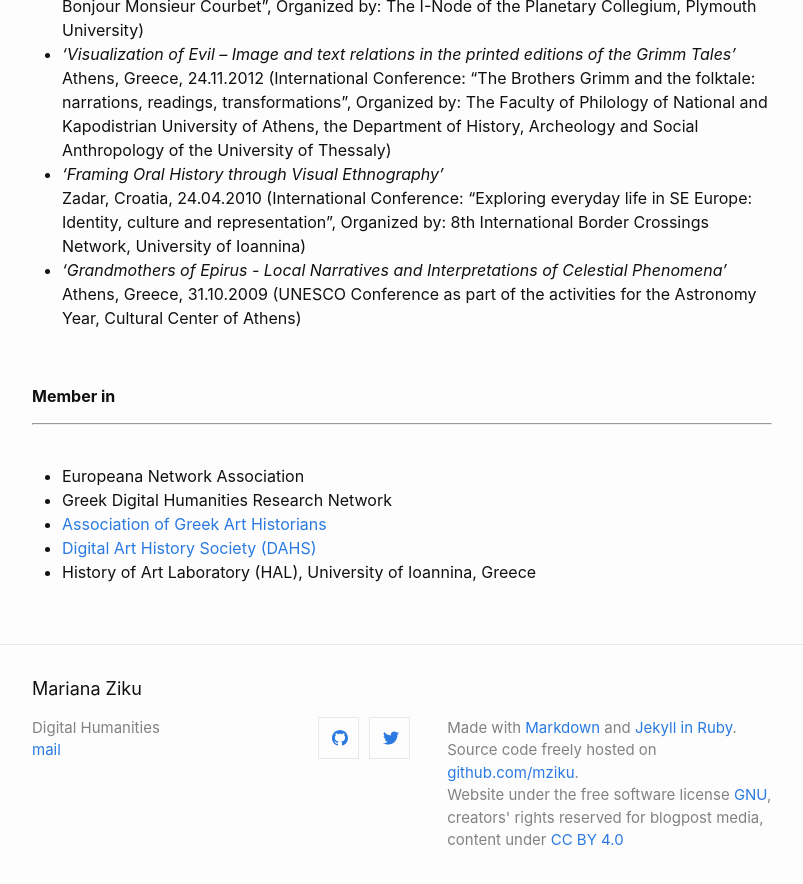
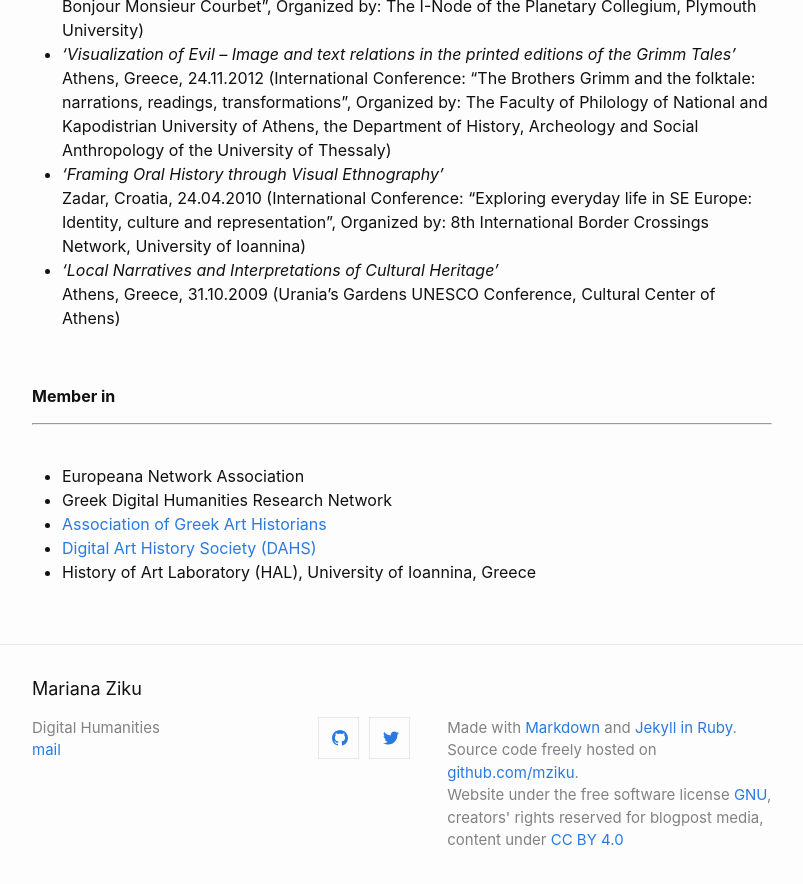
Before and after one commit to mziku/mziku.github.io, a Jekyll site: the page built from publications.md, in a window 1280 px wide and 900 px high, scrolled down 1790 px. Shown: the top 884 px of the window, without its empty margins (238-1041 px from the left). Built offline with Jekyll 4.4.1, drawn with Linux system fonts in a browser that asks for light colours.

Commit message:
Update publications.md

```diff
--- a/publications.md
+++ b/publications.md
@@ -59,8 +59,8 @@
 Athens, Greece, 24.11.2012 (International Conference: "The Brothers Grimm and the folktale: narrations, readings, transformations", Organized by: The Faculty of Philology of National and Kapodistrian University of Athens, the Department of History, Archeology and Social Anthropology of the University of Thessaly)
 - *'Framing Oral History through Visual Ethnography'*
 Zadar, Croatia, 24.04.2010 (International Conference: “Exploring everyday life in SE Europe: Identity, culture and representation”, Organized by: 8th International Border Crossings Network, University of Ioannina)
-- *'Grandmothers of Epirus - Local Narratives and Interpretations of Celestial Phenomena'*
-Athens, Greece, 31.10.2009 (UNESCO Conference as part of the activities for the Astronomy Year, Cultural Center of Athens)
+- *'Local Narratives and Interpretations of Cultural Heritage'*
+Athens, Greece, 31.10.2009 (Urania's Gardens UNESCO Conference, Cultural Center of Athens)
 
 <br>
 
```
